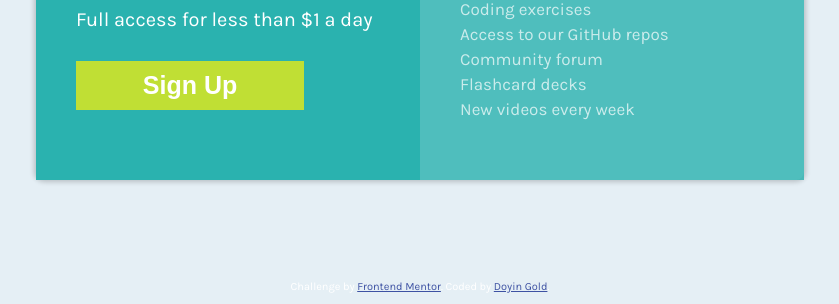
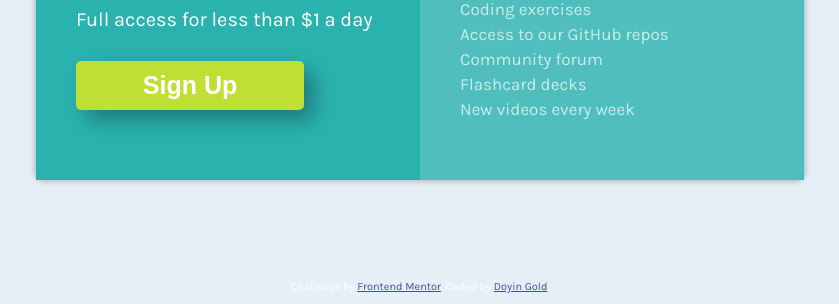
Before and after one commit to Doyin12/single-page-price-grid-component, a plain HTML site: page index.html in a window 1280 px wide. Shown: the part 496-800 px from the top of the page, without its empty margins (220-1059 px from the left). Drawn offline with Linux system fonts and the light colour scheme.

Commit message:
intial commit

```diff
--- a/sass/style.scss
+++ b/sass/style.scss
@@ -95,6 +95,9 @@ li {
       background:  hsl(71, 73%, 54%);
       border: none;
       margin: 3rem 0;
+
+      box-shadow: 1rem 1rem 2rem rgba(0, 0, 0, 0.3);
+      border-radius: .5rem;
     }
   }
 
```
Also changed, not shown: css/style.css, 1 other file.
